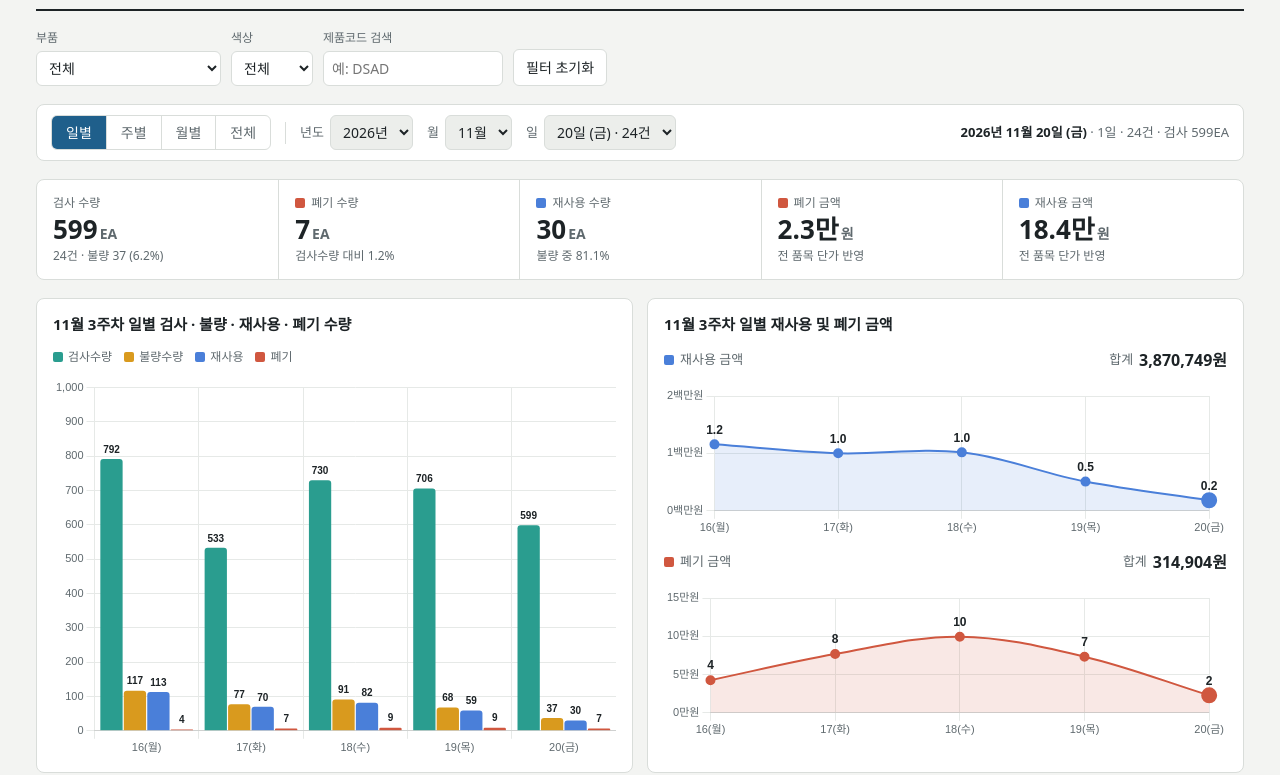
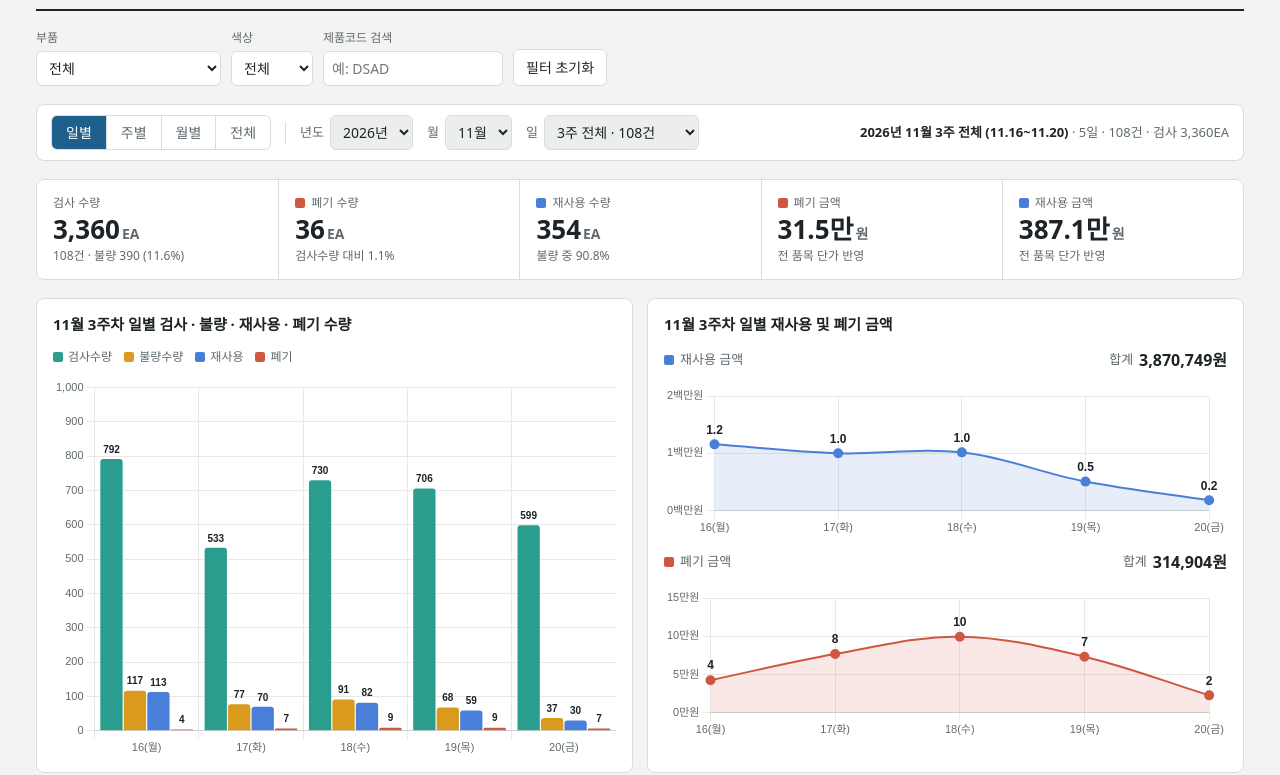
Before and after one commit to taehyun8280/self-inspection, a plain HTML site: page index.html in a window 1280 px wide. Shown: the part 59-834 px from the top of the page. Drawn offline with nearby package versions, Linux system fonts and the light colour scheme; a web font is replaced by a local one.

Commit message:
일별·월별도 전체 먼저 보이고, 막대를 누르면 그 날·달
Co-Authored-By: Claude Opus 5.5 <noreply@anthropic.com>

```diff
--- a/index.html
+++ b/index.html
@@ -331,19 +331,21 @@ tfoot td{font-weight:700;background:var(--soft)}
   const base = () => rows.filter(r => (!F.part || r.part === F.part) && (!F.color || r.color === F.color) && (!F.q || String(r.code||'').toUpperCase().includes(F.q)));
 
   // ---------- 기간 선택 (일별 · 주별 · 월별 · 전체) ----------
-  // 일별: 년도·월·일 / 주별: 년도·월·주 / 월별: 년도·월 → 요약 · 검사 기록은 고른 그 날·주·월
-  // 그래프는 고른 날이 속한 주(일별), 고른 달의 주차(주별), 고른 해의 달(월별)을 칸으로 보여 줌
-  const P = { mode:'day', y:0, m:0, w:'', d:'' };
+  // 처음에는 묶음 전체 합계 → 그래프 막대(또는 선택칸)를 고르면 그 날·주·월만, 같은 막대를 다시 누르면 다시 전체
+  // 일별: 고른 주(월~금) 전체 → 일 / 주별: 고른 달 전체 → 주 / 월별: 고른 해 전체 → 월
+  const P = { mode:'day', y:0, m:0, w:'', d:'', dw:'', mAll:true };
   function setMode(m){ P.mode = m; $('seg').querySelectorAll('button').forEach(x => x.setAttribute('aria-pressed', String(x.dataset.mode === m))); }
-  $('seg').addEventListener('click', e => { const b = e.target.closest('[data-mode]'); if (!b) return; setMode(b.dataset.mode); if (b.dataset.mode === 'week') P.w = ''; render(); });
-  $('selY').addEventListener('change', () => { P.y = +$('selY').value; P.w = P.d = ''; render(); });
-  $('selM').addEventListener('change', () => { P.m = +$('selM').value; P.w = P.d = ''; render(); });
+  $('seg').addEventListener('click', e => { const b = e.target.closest('[data-mode]'); if (!b) return; setMode(b.dataset.mode);
+    if (P.mode === 'week') P.w = ''; if (P.mode === 'month') P.mAll = true; if (P.mode === 'day') P.d = ''; render(); });
+  $('selY').addEventListener('change', () => { P.y = +$('selY').value; P.w = P.d = P.dw = ''; P.mAll = true; render(); });
+  $('selM').addEventListener('change', () => { const v = $('selM').value; if (v === '') P.mAll = true; else { P.m = +v; P.mAll = false; } P.w = P.d = P.dw = ''; render(); });
   $('selW').addEventListener('change', () => { P.w = $('selW').value; render(); });
-  $('selD').addEventListener('change', () => { P.d = $('selD').value; render(); });
+  $('selD').addEventListener('change', () => { const v = $('selD').value; if (v.startsWith('w:')){ P.dw = v.slice(2); P.d = ''; } else { P.d = v; P.dw = weekStart(v); } render(); });
 
   function latestDate(){ return rows.reduce((a,r) => r.date && r.date > a ? r.date : a, ''); }
-  function initPeriod(){ const d = latestDate() || ymd(new Date()); P.y = +d.slice(0,4); P.m = +d.slice(5,7); P.d = d; P.w = weekStart(d); }
+  function initPeriod(){ const d = latestDate() || ymd(new Date()); P.y = +d.slice(0,4); P.m = +d.slice(5,7); P.d = ''; P.dw = weekStart(d); P.w = ''; P.mAll = true; }
   const ymKey = () => `${P.y}-${pad(P.m)}`;
+  const fri = ws => { const t = toDate(ws); t.setDate(t.getDate() + 4); return ymd(t); };
 
   function renderPeriod(){
     const m = P.mode;
@@ -354,8 +356,10 @@ tfoot td{font-weight:700;background:var(--soft)}
     const years = new Set(rows.map(r => r.date && +r.date.slice(0,4)).filter(Boolean)); years.add(new Date().getFullYear()); if (P.y) years.add(P.y);
     const mc = {}; base().forEach(r => { if (r.date){ const k = r.date.slice(0,7); mc[k] = (mc[k]||0) + 1; } });
     $('selY').innerHTML = [...years].sort().map(y => `<option value="${y}" ${y===P.y?'selected':''}>${y}년</option>`).join('');
-    $('selM').innerHTML = Array.from({length:12}, (_,i) => i+1).map(x => { const c = mc[`${P.y}-${pad(x)}`];
-      return `<option value="${x}" ${x===P.m?'selected':''}>${x}월${m==='month' && c ? ` (${c}건)` : ''}</option>`; }).join('');
+    const yTot = Object.entries(mc).filter(([k]) => k.startsWith(P.y + '-')).reduce((a,[,v]) => a + v, 0);
+    $('selM').innerHTML = (m === 'month' ? `<option value="" ${P.mAll ? 'selected' : ''}>전체${yTot ? ` (${yTot}건)` : ''}</option>` : '') +
+      Array.from({length:12}, (_,i) => i+1).map(x => { const c = mc[`${P.y}-${pad(x)}`];
+        return `<option value="${x}" ${x===P.m && !(m==='month' && P.mAll) ? 'selected' : ''}>${x}월${m==='month' && c ? ` (${c}건)` : ''}</option>`; }).join('');
     if (m === 'week'){
       const counts = {}; base().forEach(r => { if (r.date){ const k = weekStart(r.date); counts[k] = (counts[k]||0) + 1; } });
       const ws = weeksOfMonth(P.y, P.m);
@@ -364,46 +368,54 @@ tfoot td{font-weight:700;background:var(--soft)}
       $('selW').innerHTML = `<option value="" ${P.w ? '' : 'selected'}>전체${tot ? ` (${tot}건)` : ''}</option>` + ws.map(x => `<option value="${x.ws}" ${x.ws===P.w?'selected':''}>${x.w}주${counts[x.ws]?` (${counts[x.ws]}건)`:''}</option>`).join('');
     }
     if (m === 'day'){
-      const counts = {}; base().forEach(r => { if (r.date) counts[r.date] = (counts[r.date]||0) + 1; });
-      const last = new Date(P.y, P.m, 0).getDate(), days = Array.from({length:last}, (_,i) => `${ymKey()}-${pad(i+1)}`);
-      if (!days.includes(P.d)){ const withData = days.filter(d => counts[d]); P.d = withData.pop() || days[0]; }
-      $('selD').innerHTML = days.map(d => `<option value="${d}" ${d===P.d?'selected':''}>${+d.slice(8)}일 (${DOW[toDate(d).getDay()]})${counts[d]?` · ${counts[d]}건`:''}</option>`).join('');
+      const dc = {}, wc = {}; base().forEach(r => { if (r.date){ dc[r.date] = (dc[r.date]||0) + 1; const k = weekStart(r.date); wc[k] = (wc[k]||0) + 1; } });
+      const ws = weeksOfMonth(P.y, P.m);
+      if (!ws.some(x => x.ws === P.dw)){ const withData = ws.filter(x => wc[x.ws]); P.dw = (withData.pop() || ws[0] || {}).ws || ''; }
+      if (P.d && weekStart(P.d) !== P.dw) P.d = '';
+      $('selD').innerHTML = ws.map(x => {
+        const days = Array.from({length:5}, (_,i) => { const t = toDate(x.ws); t.setDate(t.getDate()+i); return ymd(t); });
+        return `<optgroup label="${x.w}주 (${md(x.ws)}~${md(fri(x.ws))})">` +
+          `<option value="w:${x.ws}" ${!P.d && x.ws===P.dw ? 'selected' : ''}>${x.w}주 전체${wc[x.ws] ? ` · ${wc[x.ws]}건` : ''}</option>` +
+          days.map(d => `<option value="${d}" ${d===P.d?'selected':''}>${+d.slice(5,7)}/${+d.slice(8)} (${DOW[toDate(d).getDay()]})${dc[d]?` · ${dc[d]}건`:''}</option>`).join('') + '</optgroup>';
+      }).join('');
     }
   }
   function periodTitle(){
-    if (P.mode === 'day') return `${P.y}년 ${P.m}월 ${+P.d.slice(8)}일 (${DOW[toDate(P.d).getDay()]})`;
+    if (P.mode === 'day'){ if (!P.d){ const wi = weekInfo(P.dw); return `${wi.y}년 ${wi.m}월 ${wi.w}주 전체 (${md(P.dw)}~${md(fri(P.dw))})`; }
+      return `${+P.d.slice(0,4)}년 ${+P.d.slice(5,7)}월 ${+P.d.slice(8)}일 (${DOW[toDate(P.d).getDay()]})`; }
     if (P.mode === 'week'){ if (!P.w) return `${P.y}년 ${P.m}월 전체`; const wi = weekInfo(P.w); return `${wi.y}년 ${wi.m}월 ${wi.w}주 (${md(P.w)}~${md(weekEnd(P.w))})`; }
-    if (P.mode === 'month') return `${P.y}년 ${P.m}월`;
+    if (P.mode === 'month') return P.mAll ? `${P.y}년 전체` : `${P.y}년 ${P.m}월`;
     return '전체 기간';
   }
   // 그래프 범위 제목
   function chartTitle(){
-    if (P.mode === 'day') return `${weekLabel(weekStart(P.d))} 일별`;
+    if (P.mode === 'day') return `${weekLabel(P.dw)} 일별`;
     if (P.mode === 'week') return `${P.y}년 ${P.m}월 주별`;
     if (P.mode === 'month') return `${P.y}년 월별`;
     return '전체 기간 월별';
   }
   function periodRows(){
     const b = base();
-    if (P.mode === 'day') return b.filter(r => r.date === P.d);
+    if (P.mode === 'day') return P.d ? b.filter(r => r.date === P.d) : b.filter(r => r.date && weekStart(r.date) === P.dw);
     if (P.mode === 'week'){ if (P.w) return b.filter(r => r.date && weekStart(r.date) === P.w); const ws = weeksOfMonth(P.y, P.m).map(x => x.ws); return b.filter(r => r.date && ws.includes(weekStart(r.date))); }
-    if (P.mode === 'month') return b.filter(r => r.date && r.date.startsWith(ymKey()));
+    if (P.mode === 'month') return P.mAll ? b.filter(r => r.date && +r.date.slice(0,4) === P.y) : b.filter(r => r.date && r.date.startsWith(ymKey()));
     return b;
   }
-  // 그래프 가로축 칸
+  // 그래프 가로축 칸 (같은 칸을 다시 누르면 다시 전체)
   function buckets(){
-    if (P.mode === 'day') return Array.from({length:5}, (_,i) => { const t = toDate(weekStart(P.d)); /* 월~금 */ t.setDate(t.getDate()+i); const d = ymd(t);
-      return {label:`${t.getDate()}(${DOW[t.getDay()]})`, match:r => r.date === d, sel:d === P.d, select:() => { P.d = d; P.y = +d.slice(0,4); P.m = +d.slice(5,7); }}; });
+    if (P.mode === 'day') return Array.from({length:5}, (_,i) => { const t = toDate(P.dw); /* 월~금 */ t.setDate(t.getDate()+i); const d = ymd(t);
+      return {label:`${t.getDate()}(${DOW[t.getDay()]})`, match:r => r.date === d, sel:d === P.d, select:() => { P.d = (P.d === d ? '' : d); }}; });
     if (P.mode === 'week') return weeksOfMonth(P.y, P.m).map(x => ({label:`${x.w}주 (${md(x.ws)}~)`, match:r => r.date && weekStart(r.date) === x.ws, sel:x.ws === P.w, select:() => { P.w = (P.w === x.ws ? '' : x.ws); }}));
     if (P.mode === 'month'){
       // 기록이 있는 달만 (첫 달 ~ 마지막 달) 보여서 막대를 넓게
       const ms = rows.filter(r => r.date && +r.date.slice(0,4) === P.y).map(r => +r.date.slice(5,7));
       const lo = ms.length ? Math.min(...ms) : 1, hi = ms.length ? Math.max(...ms) : 12;
-      return Array.from({length:hi-lo+1}, (_,j) => { const i = lo - 1 + j; const k = `${P.y}-${pad(i+1)}`; return {label:`${i+1}월`, match:r => r.date && r.date.startsWith(k), sel:i+1 === P.m, select:() => { P.m = i+1; }}; });
+      return Array.from({length:hi-lo+1}, (_,j) => { const i = lo - 1 + j; const k = `${P.y}-${pad(i+1)}`;
+        return {label:`${i+1}월`, match:r => r.date && r.date.startsWith(k), sel:!P.mAll && i+1 === P.m, select:() => { if (!P.mAll && P.m === i+1) P.mAll = true; else { P.m = i+1; P.mAll = false; } }}; });
     }
     const ds = rows.map(r => r.date).filter(Boolean).sort(); if (!ds.length) return [];
     const out = []; let y = +ds[0].slice(0,4), mo = +ds[0].slice(5,7); const ey = +ds[ds.length-1].slice(0,4), em = +ds[ds.length-1].slice(5,7);
-    while (y < ey || (y === ey && mo <= em)){ const k = `${y}-${pad(mo)}`, yy = y, mm = mo; out.push({label:`${String(y).slice(2)}년 ${mo}월`, match:r => r.date && r.date.startsWith(k), sel:false, select:() => { setMode('month'); P.y = yy; P.m = mm; }}); if (++mo > 12){ mo = 1; y++; } }
+    while (y < ey || (y === ey && mo <= em)){ const k = `${y}-${pad(mo)}`, yy = y, mm = mo; out.push({label:`${String(y).slice(2)}년 ${mo}월`, match:r => r.date && r.date.startsWith(k), sel:false, select:() => { setMode('month'); P.y = yy; P.m = mm; P.mAll = false; }}); if (++mo > 12){ mo = 1; y++; } }
     return out;
   }
 
```
